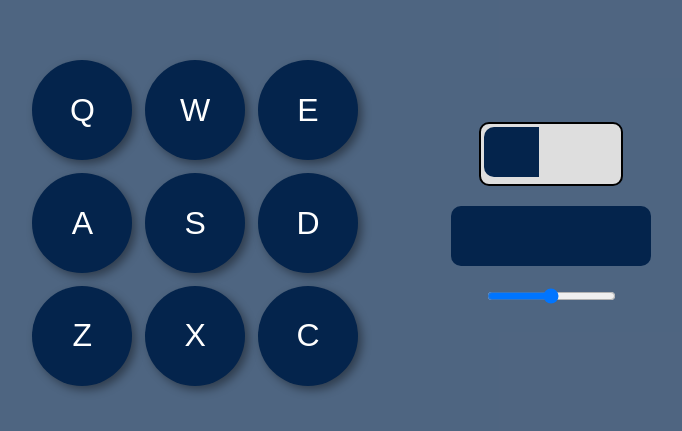
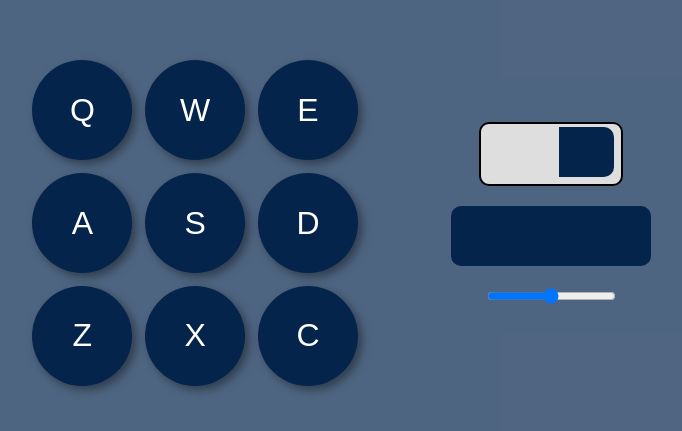
Before and after one commit to DawoodShahat/fcc-drum-machine, a React (Create React App) app: page / in a window 1280 px wide. Shown: the part 177-608 px from the top of the page, without its empty margins (264-946 px from the left). Built offline with nearby package versions, Linux system fonts and the light colour scheme.

Commit message:
added power on/off functionality

```diff
--- a/src/App.css
+++ b/src/App.css
@@ -63,12 +63,12 @@
     background: #04244c;
     border-top-left-radius: 10px;
     border-bottom-left-radius: 10px; }
-  .toggle .changed {
-    margin-left: 78px;
-    border-top-left-radius: 0;
-    border-bottom-left-radius: 0;
-    border-top-right-radius: 10px;
-    border-bottom-right-radius: 10px; }
+    .toggle .toggle-box.changed {
+      margin-left: 78px;
+      border-top-left-radius: 0;
+      border-bottom-left-radius: 0;
+      border-top-right-radius: 10px;
+      border-bottom-right-radius: 10px; }
 
 .display {
   height: 60px;
--- a/src/App.js
+++ b/src/App.js
@@ -52,7 +52,8 @@ let drumPadData = [
 
 const DrumMachine = (props) => {
     const {
-        volume
+        volume,
+        togglePower
     } = props;
 
     const drumPads = drumPadData.map( item => {
@@ -63,6 +64,7 @@ const DrumMachine = (props) => {
                 id={item.id}
                 soundSrc={item.src}
                 volume={volume}
+                togglePower={togglePower}
             />
         );
     });
@@ -79,7 +81,8 @@ const DrumPad = (props) => {
         drumName,
         id,
         soundSrc = '',
-        volume
+        volume,
+        togglePower,
     } = props;
 
     let myRef = React.createRef();
@@ -89,6 +92,7 @@ const DrumPad = (props) => {
     function handleClick(e){
         myRef.current.volume = volume;
         myRef.current.currentTime = 0;
+        myRef.current.muted = !togglePower;
         myRef.current.play();
         console.log(myRef.current.id);
     }
@@ -108,10 +112,13 @@ const DrumPad = (props) => {
 
 const Toggle = (props) => {
 
-    const { handleToggle } = props;
+    const {
+        handleToggle,
+        className
+    } = props;
     return (
 		<div id="toggle" className="toggle" onClick={handleToggle}>
-			<div className="toggle-box"></div>
+			<div className={className}></div>
 		</div>
     );
 }
@@ -144,7 +151,8 @@ class App extends Component {
         super(props);
         this.state = {
             volume: 0.5,
-            displayText: ''
+            displayText: '',
+            togglePower: true
         }
 
         this.handleKeyboardKey = this.handleKeyboardKey.bind(this);
@@ -172,6 +180,7 @@ class App extends Component {
         if(!audio) return;
 
         audio.volume = this.state.volume;
+        audio.muted = !this.state.togglePower;
         audio.currentTime = 0;
         audio.parentElement.classList.add('key-pressed');
         audio.play();
@@ -192,20 +201,34 @@ class App extends Component {
     }
 
     handleToggle(e){
-        console.log(e);
+        const { togglePower } = this.state;
+        const powerStatus = togglePower ? 'Power Off' : 'Power On';
+
+        const toggleStatus =
+        this.setState({
+            togglePower: !togglePower,
+            displayText: powerStatus
+        });
     }
 
     render(){
         const {
             displayText,
-            volume
+            volume,
+            togglePower
         } = this.state;
 
         return(
             <div className="app">
-                <DrumMachine volume={volume} />
+                <DrumMachine
+                    volume={volume}
+                    togglePower={togglePower}
+                />
                 <div className="controller">
-                    <Toggle handleToggle={this.handleToggle} />
+                    <Toggle
+                        handleToggle={this.handleToggle}
+                        className={`toggle-box ${ togglePower ? 'changed' : '' }`}
+                    />
                     <Display text={displayText} />
                     <VolumeSlider handleChange={this.handleChange} />
                 </div>
--- a/src/App.scss
+++ b/src/App.scss
@@ -77,15 +77,18 @@
         background: #04244c;
         border-top-left-radius: 10px;
         border-bottom-left-radius: 10px;
+
+        &.changed {
+            margin-left: 78px;
+            border-top-left-radius: 0;
+            border-bottom-left-radius: 0;
+            border-top-right-radius: 10px;
+            border-bottom-right-radius: 10px;
+        }
+
     }
 
-    .changed {
-        margin-left: 78px;
-        border-top-left-radius: 0;
-        border-bottom-left-radius: 0;
-        border-top-right-radius: 10px;
-        border-bottom-right-radius: 10px;
-    }
+
 }
 
 .display {
```
Also changed, not shown: 2 other files (tests, documents, lock files or other folders).
